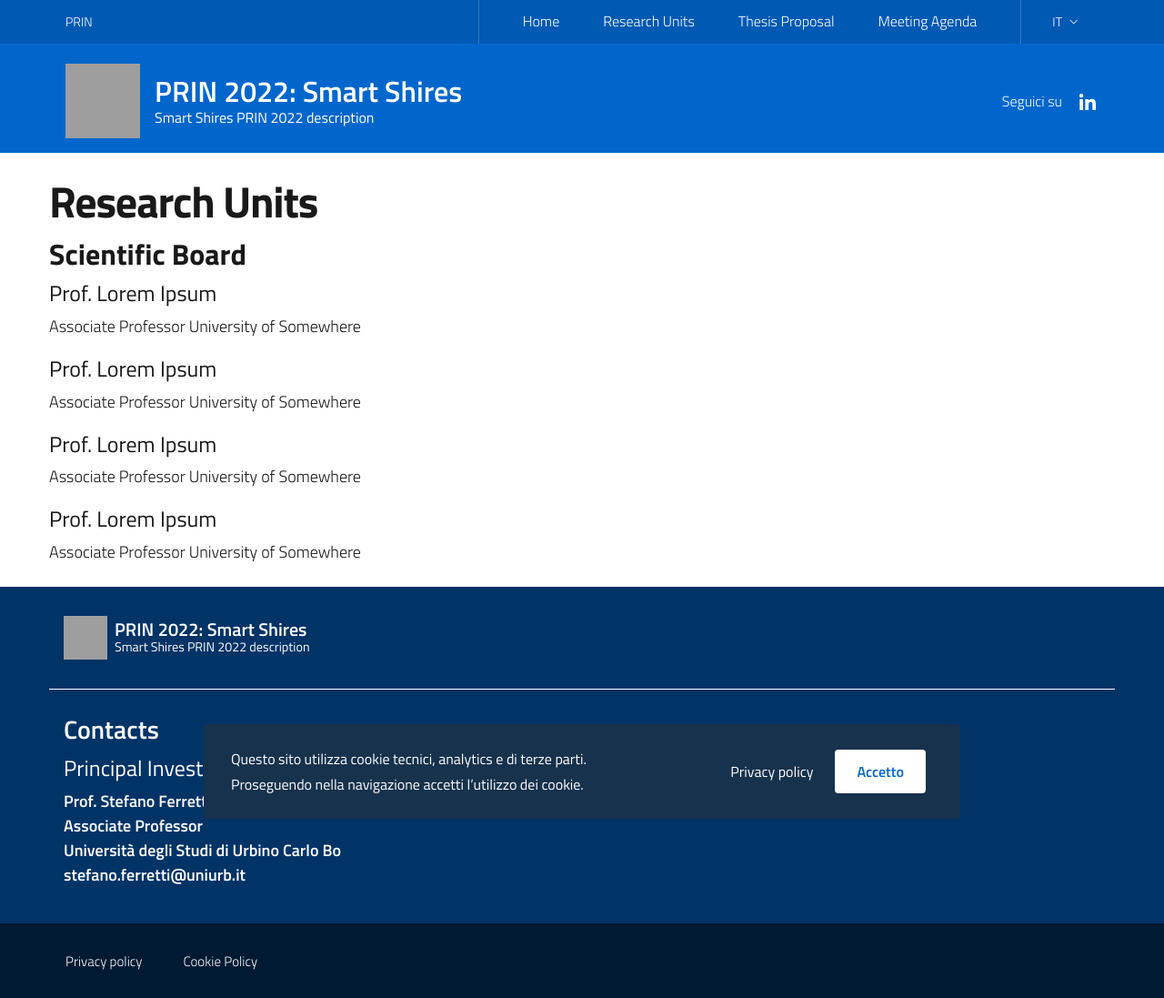
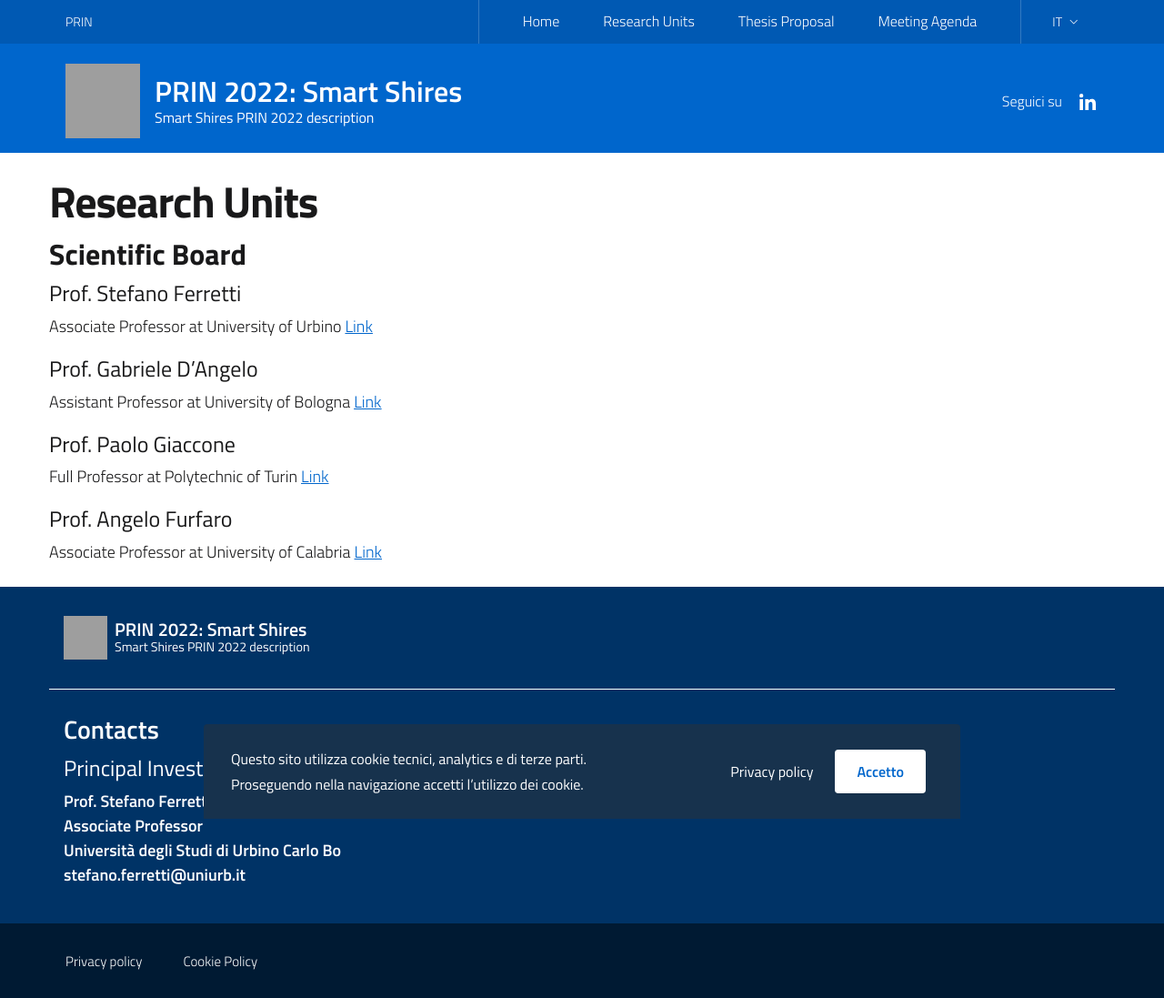
Before and after one commit to smartshires/smartshires.github.io, a Jekyll site: the page built from it/research-units.md, in a window 1280 px wide. Shown: the whole page at 91% size. Built offline with Jekyll 4.4.1, drawn with Linux system fonts in a browser that asks for light colours; grey boxes are pictures that could not be loaded.

Commit message:
Update research-units.md

```diff
--- a/it/research-units.md
+++ b/it/research-units.md
@@ -8,18 +8,23 @@ permalink: /it/research-units
 
 ### Scientific Board
 
-##### Prof. Lorem Ipsum
+##### Prof. Stefano Ferretti
 Associate Professor
-University of Somewhere
+at University of Urbino
+[Link](https://www.uniurb.it/persone/stefano-ferretti)
 
-##### Prof. Lorem Ipsum
+##### Prof. Gabriele D'Angelo
+Assistant Professor
+at University of Bologna
+[Link](https://www.unibo.it/sitoweb/g.dangelo)
+
+##### Prof. Paolo Giaccone
+Full Professor
+at Polytechnic of Turin
+[Link](https://www.unibo.it/sitoweb/g.dangelo)
+
+
+##### Prof. Angelo Furfaro
 Associate Professor
-University of Somewhere
-
-##### Prof. Lorem Ipsum
-Associate Professor
-University of Somewhere
-
-##### Prof. Lorem Ipsum
-Associate Professor
-University of Somewhere
+at University of Calabria
+[Link](#)
```
